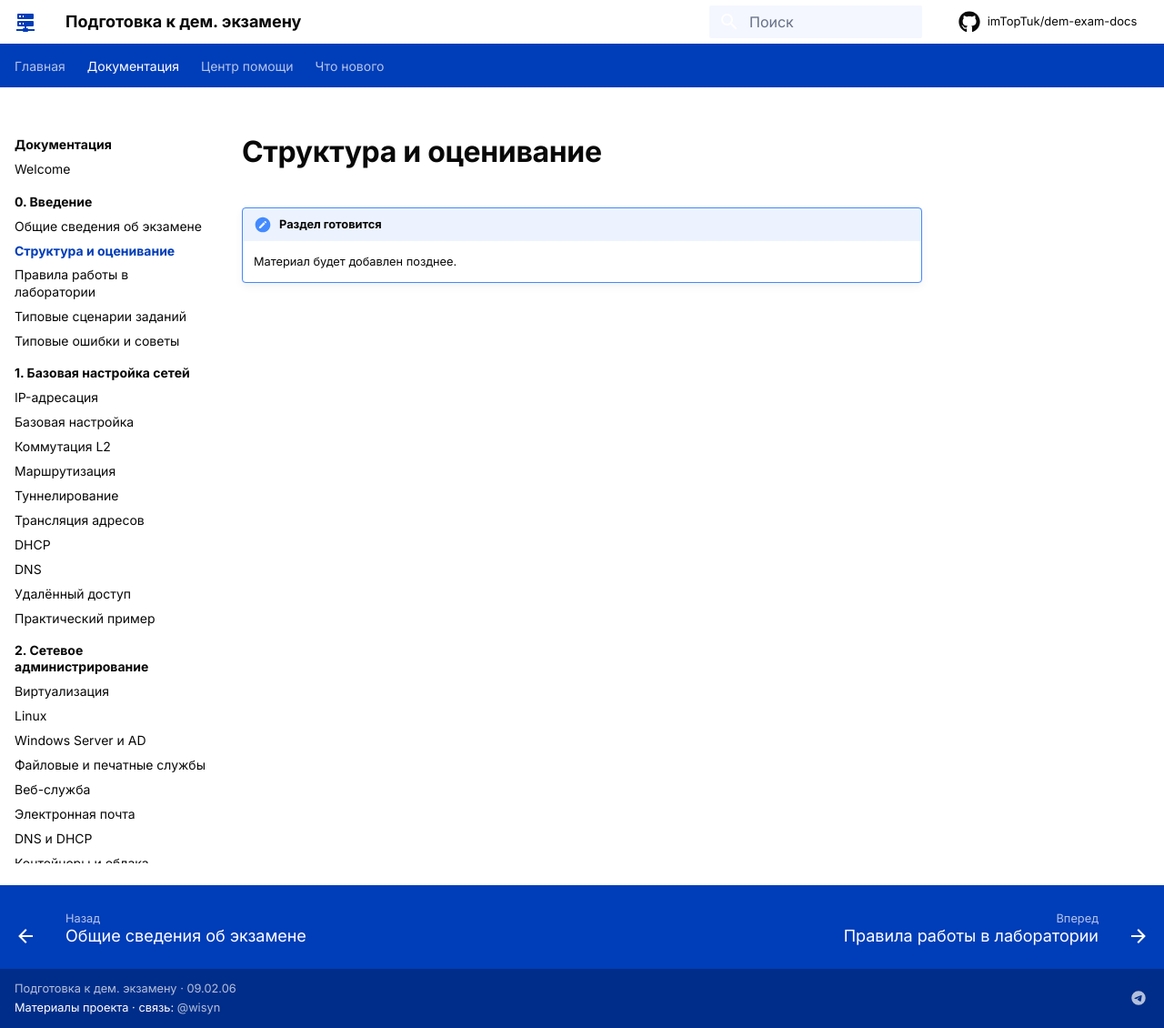
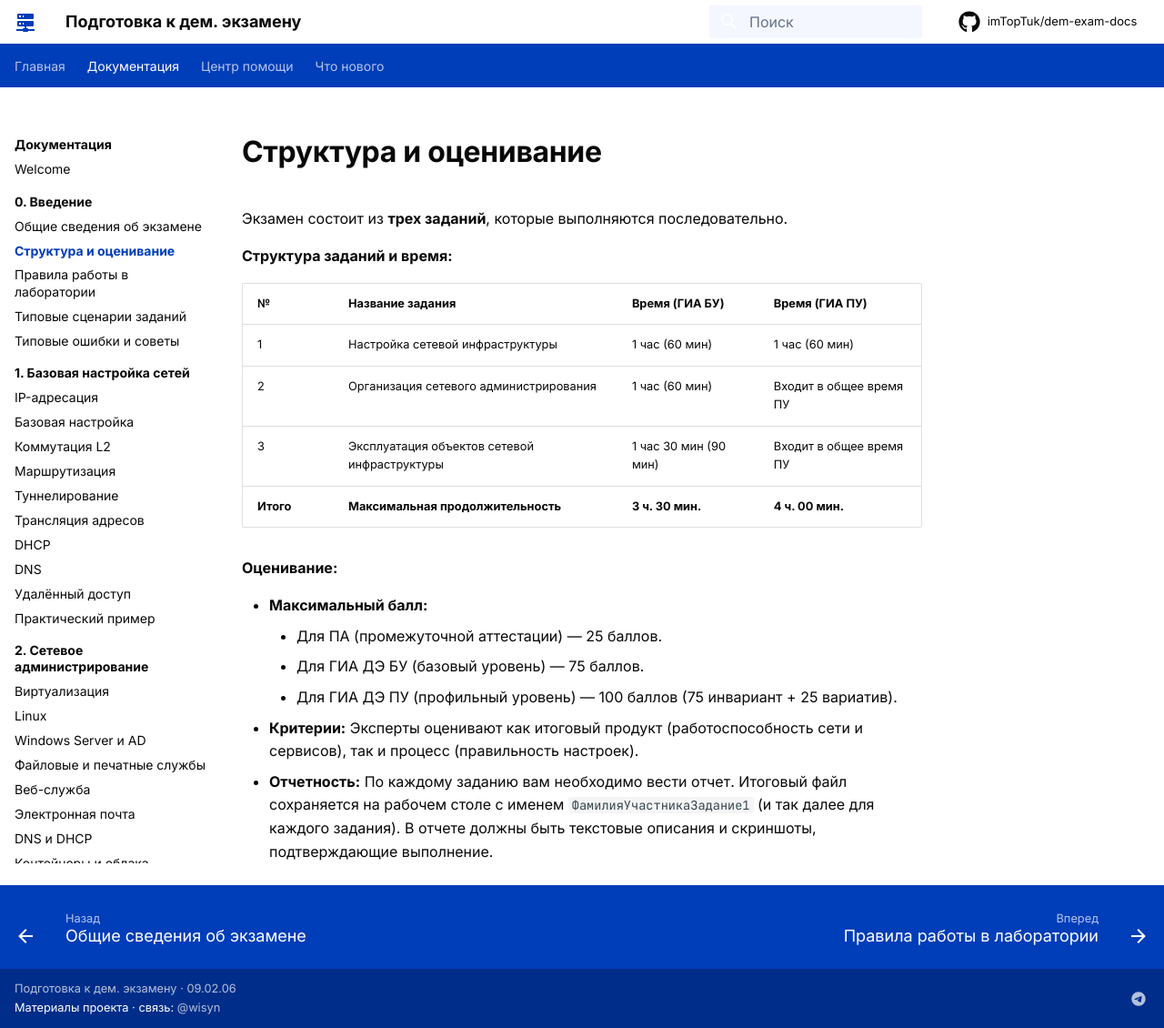
Before and after one commit to imTopTuk/dem-exam-docs, an MkDocs documentation site: the page built from docs/documentation/chapter-0/topic-02.md, in a window 1280 px wide and 1130 px high. Shown: the whole window at 91% size. Built offline with MkDocs 1.6.1 and Material for MkDocs 9.7.7, drawn with Linux system fonts in a browser that asks for light colours; comment, search, counter and statistics services are not loaded.

Commit message:
Update topic-02.md

```diff
--- a/docs/documentation/chapter-0/topic-02.md
+++ b/docs/documentation/chapter-0/topic-02.md
@@ -1,4 +1,21 @@
 # Структура и оценивание
 
-!!! note "Раздел готовится"
-    Материал будет добавлен позднее.
+Экзамен состоит из **трех заданий**, которые выполняются последовательно.
+
+**Структура заданий и время:**
+
+| №         | Название задания                             | Время (ГИА БУ)        | Время (ГИА ПУ)          |
+| --------- | -------------------------------------------  | --------------------- | ----------------------- |
+| 1         | Настройка сетевой инфраструктуры             | 1 час (60 мин)        | 1 час (60 мин)          |
+| 2         | Организация сетевого администрирования       | 1 час (60 мин)        | Входит в общее время ПУ |
+| 3         | Эксплуатация объектов сетевой инфраструктуры | 1 час 30 мин (90 мин) | Входит в общее время ПУ |
+| **Итого** | **Максимальная продолжительность**           | **3 ч. 30 мин.**      | **4 ч. 00 мин.**        |
+
+**Оценивание:**
+
+- **Максимальный балл:**
+    - Для ПА (промежуточной аттестации) — 25 баллов.
+    - Для ГИА ДЭ БУ (базовый уровень) — 75 баллов.
+    - Для ГИА ДЭ ПУ (профильный уровень) — 100 баллов (75 инвариант + 25 вариатив).
+- **Критерии:** Эксперты оценивают как итоговый продукт (работоспособность сети и сервисов), так и процесс (правильность настроек).
+- **Отчетность:** По каждому заданию вам необходимо вести отчет. Итоговый файл сохраняется на рабочем столе с именем `ФамилияУчастникаЗадание1` (и так далее для каждого задания). В отчете должны быть текстовые описания и скриншоты, подтверждающие выполнение.
```
